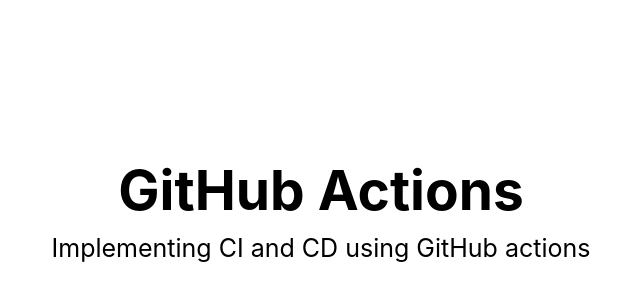
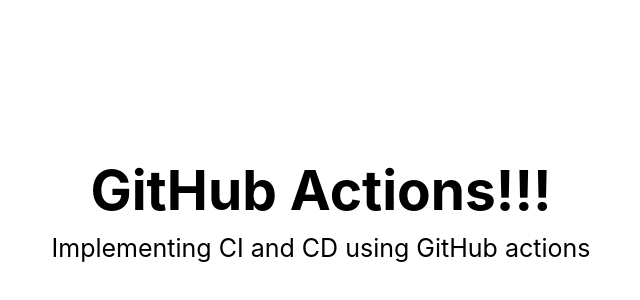
Before and after one commit to kamranahmedse/github-actions-youtube, a website: page index.html in a window 1280 px wide. Shown: the part 190-490 px from the top of the page, without its empty margins (319-959 px from the left). Drawn offline with Linux system fonts and the light colour scheme.

Commit message:
Deploying to gh-pages from  @ 25ccad663d58a1b867a2db3a9c364652767f548a 🚀

```diff
--- a/index.html
+++ b/index.html
@@ -35,7 +35,7 @@
 </head>
 <body>
 <div class='container'>
-  <h1>GitHub Actions</h1>
+  <h1>GitHub Actions!!!</h1>
   <p>Implementing CI and CD using GitHub actions</p>
 </div>
 </body>
```
